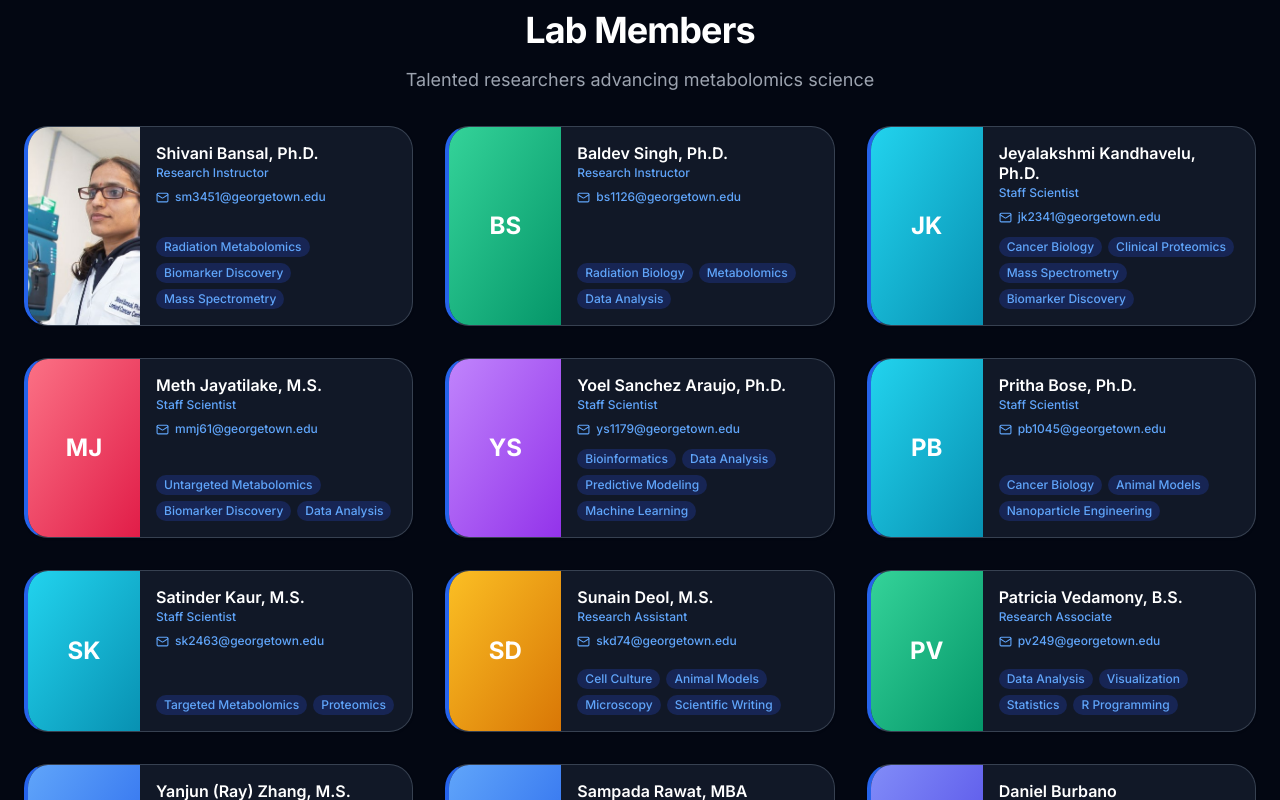
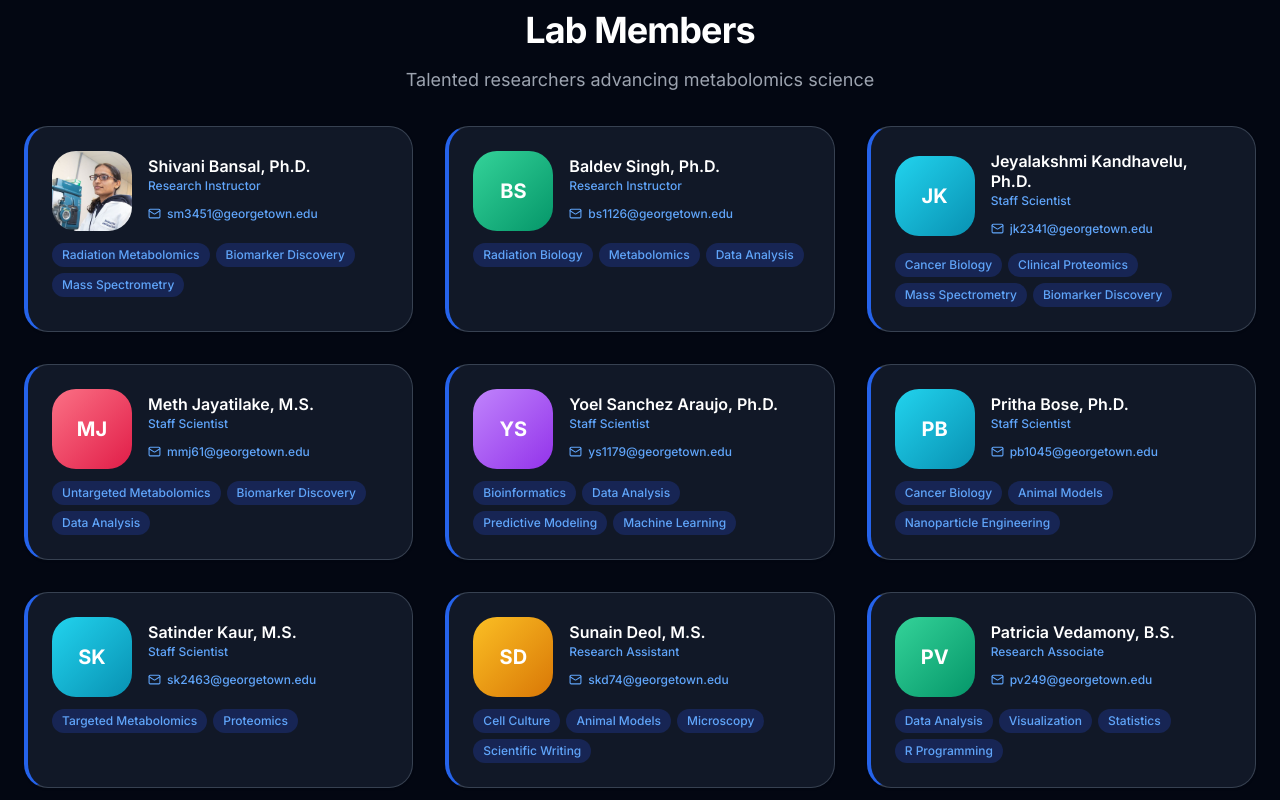
Before and after one commit to cheema-lab/cheema-lab.github.io, a React (Vite) app: page /people in a window 1280 px wide. Shown: the part 980-1780 px from the top of the page. Built offline with nearby package versions, Linux system fonts and the light colour scheme.

Commit message:
fix: member cards — squircle avatar, normal card padding, tags below the image+info row

```diff
--- a/src/pages/People.tsx
+++ b/src/pages/People.tsx
@@ -282,44 +282,44 @@ export default function People() {
 
           <div className="grid grid-cols-1 md:grid-cols-2 lg:grid-cols-3 gap-8">
             {teamMembers.map((member) => (
-              <Card key={member.id} className={`border-l-4 border-l-blue-600 !p-0 overflow-hidden ${isDark ? 'bg-gray-900' : 'bg-white'}`}>
-                <div className="flex h-full">
-                  {/* Left: tall image / avatar */}
-                  <div className="w-28 flex-shrink-0 self-stretch">
+              <Card key={member.id} className={`border-l-4 border-l-blue-600 ${isDark ? 'bg-gray-900' : 'bg-white'}`}>
+                <div className="flex items-center gap-4 mb-3">
+                  {/* Squircle headshot */}
                   {member.image ? (
                     <img
                       src={member.image}
                       alt={member.name}
-                        className="w-full h-full min-h-[160px] object-cover object-top"
+                      className="w-20 h-20 rounded-2xl object-cover object-top flex-shrink-0"
                     />
                   ) : (
-                      <div className={`w-full h-full min-h-[160px] bg-gradient-to-br flex items-center justify-center ${
+                    <div className={`w-20 h-20 rounded-2xl bg-gradient-to-br flex items-center justify-center flex-shrink-0 ${
                       getAvatarColor(member.name)
                     }`}>
-                        <span className="text-2xl font-bold text-white">
+                      <span className="text-xl font-bold text-white">
                         {getInitials(member.name)}
                       </span>
                     </div>
                   )}
-                  </div>
 
-                  {/* Right: name, title, email, tags */}
-                  <div className="flex-1 flex flex-col p-4">
+                  {/* Name, title, email */}
+                  <div className="flex-1 min-w-0">
                     <h3 className={`text-base font-semibold leading-tight mb-0.5 ${isDark ? 'text-white' : 'text-gray-900'}`}>{member.name}</h3>
                     <p className={`text-xs font-medium mb-2 ${isDark ? 'text-blue-400' : 'text-blue-600'}`}>{member.title}</p>
                     <a
                       href={`mailto:${member.email}`}
-                      className={`inline-flex items-center text-xs font-medium mb-3 ${isDark ? 'text-blue-400 hover:text-blue-300' : 'text-blue-600 hover:text-blue-700'}`}
+                      className={`inline-flex items-center text-xs font-medium ${isDark ? 'text-blue-400 hover:text-blue-300' : 'text-blue-600 hover:text-blue-700'}`}
                     >
-                      <Mail size={13} className="mr-1.5" />
-                      {member.email}
+                      <Mail size={13} className="mr-1.5 flex-shrink-0" />
+                      <span className="truncate">{member.email}</span>
                     </a>
+                  </div>
+                </div>
 
-                    {/* Expertise Tags */}
+                {/* Expertise Tags below */}
                 {member.expertise && member.expertise.length > 0 && (
-                      <div className="flex flex-wrap gap-1.5 mt-auto">
+                  <div className="flex flex-wrap gap-1.5">
                     {member.expertise.map((skill, idx) => (
-                          <span key={idx} className={`px-2 py-0.5 rounded-full text-xs font-medium ${
+                      <span key={idx} className={`px-2.5 py-1 rounded-full text-xs font-medium ${
                         isDark ? 'bg-blue-950 text-blue-400' : 'bg-blue-100 text-blue-700'
                       }`}>
                         {skill}
@@ -327,8 +327,6 @@ export default function People() {
                     ))}
                   </div>
                 )}
-                  </div>
-                </div>
               </Card>
             ))}
           </div>
```
Lines whose indentation alone changed are shown as unchanged.
